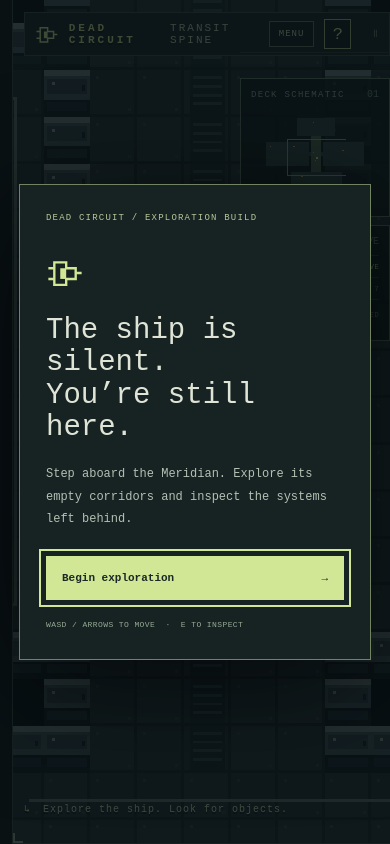
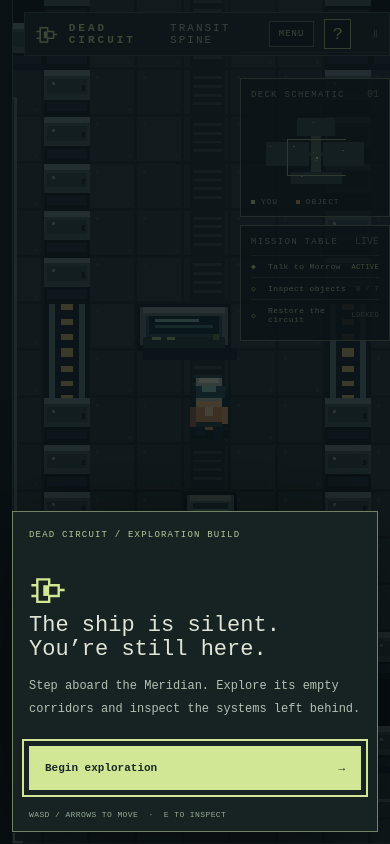
Before and after one commit to bnall2009/deadcircuit, a website built with Vite: page index.html in a window 390 px wide. Built offline with nearby package versions, Linux system fonts and the light colour scheme.

Commit message:
Use bottom dialogue strips for explanations

```diff
--- a/src/ui/dialog.css
+++ b/src/ui/dialog.css
@@ -1,13 +1,24 @@
 dialog {
-  width: min(440px, calc(100vw - 32px));
-  max-height: calc(100dvh - 32px);
-  padding: 34px;
+  width: auto;
+  max-width: none;
+  max-height: 38vh;
+  margin: 0 24px 24px;
+  padding: 18px 22px 14px;
   border: 1px solid #718363;
   background: #172223;
   color: #dfe4d6;
   box-shadow: 0 24px 120px #0009;
   font-family: "Courier New", "Lucida Console", monospace;
 }
+
+dialog[open] {
+  position: fixed;
+  inset: auto 0 0;
+  transform: none;
+}
+
+dialog[open] .typing-copy { max-width: 1100px; min-height: 42px; }
+dialog[open] h2 { margin: 5px 0 8px; font-size: 22px; }
 
 dialog::backdrop {
   background: #071013ba;
@@ -91,7 +102,8 @@ dialog .dialog-footnote {
 
 @media (max-width: 450px) {
   dialog {
-    padding: 26px;
+    margin: 0 12px 12px;
+    padding: 16px;
   }
   dialog h2 {
     font-size: 29px;
--- a/src/ui/interface.js
+++ b/src/ui/interface.js
@@ -34,6 +34,16 @@ export function createInterface(app, actions) {
   const canvas = get('game'); const dialog = get('menu');
   let shownMode = '';
   let lastNote = '';
+  let typingTimer;
+  const stopTyping = () => { clearInterval(typingTimer); typingTimer = undefined; };
+  const typeText = (element, text) => {
+    stopTyping(); element.textContent = '';
+    let index = 0;
+    typingTimer = setInterval(() => {
+      element.textContent = text.slice(0, ++index);
+      if (index >= text.length) stopTyping();
+    }, 18);
+  };
   get('pause').addEventListener('click', actions.pause);
   get('interact').addEventListener('click', actions.inspect);
   const toggleHelp = () => { get('help-panel').hidden = !get('help-panel').hidden; };
@@ -65,6 +75,7 @@ export function createInterface(app, actions) {
     if (shownMode === state.mode) return;
     shownMode = state.mode;
     if (state.mode === 'playing') {
+      stopTyping();
       dialog.close(); canvas.focus({ preventScroll: true }); return;
     }
     if (state.mode === 'title') {
@@ -72,10 +83,10 @@ export function createInterface(app, actions) {
     } else if (state.mode === 'paused') {
       dialog.innerHTML = '<p class="eyebrow">EXPLORATION SUSPENDED</p><h2 id="dialog-heading">PAUSED</h2><p>Your position is held. Resume when you’re ready to continue the survey.</p><button class="primary-button" data-action="resume" autofocus>Resume exploration <span>→</span></button><button class="secondary-button" data-action="title">Return to title</button><p class="dialog-footnote">ESC TO RESUME · RETURNING TO TITLE RESETS THE SESSION</p>';
     } else if (state.mode === 'inspecting') {
-      dialog.innerHTML = '<p class="eyebrow">OBJECT INSPECTION / <span id="object-status"></span></p><h2 id="dialog-heading"></h2><p id="object-description"></p><div class="placeholder-label">PLACEHOLDER SYSTEM — INSPECTION ONLY</div><button class="primary-button" data-action="close" autofocus>Back to exploration <span>↵</span></button><p class="dialog-footnote">E OR ESC TO CLOSE</p>';
+      dialog.innerHTML = '<p class="eyebrow">OBJECT INSPECTION / <span id="object-status"></span></p><h2 id="dialog-heading"></h2><p id="object-description" class="typing-copy"></p><div class="placeholder-label">PLACEHOLDER SYSTEM — INSPECTION ONLY</div><button class="primary-button" data-action="close" autofocus>Back to exploration <span>↵</span></button><p class="dialog-footnote">E OR ESC TO CLOSE</p>';
       get('dialog-heading').textContent = state.inspection.name;
       get('object-status').textContent = state.inspection.status;
-      get('object-description').textContent = state.inspection.text;
+      typeText(get('object-description'), state.inspection.text);
     }
     if (!dialog.open) dialog.showModal();
     dialog.querySelector('[autofocus]')?.focus();
```
